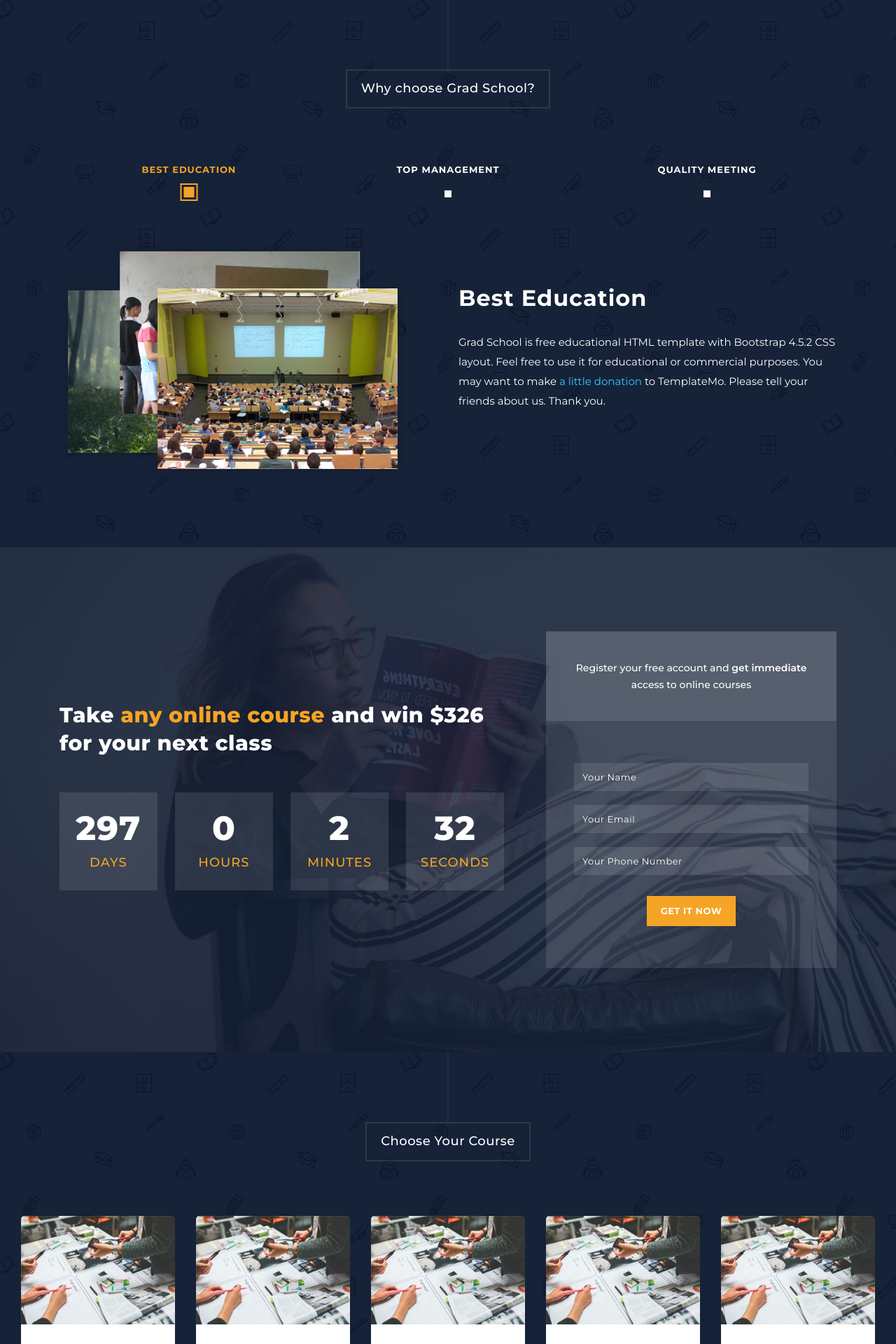
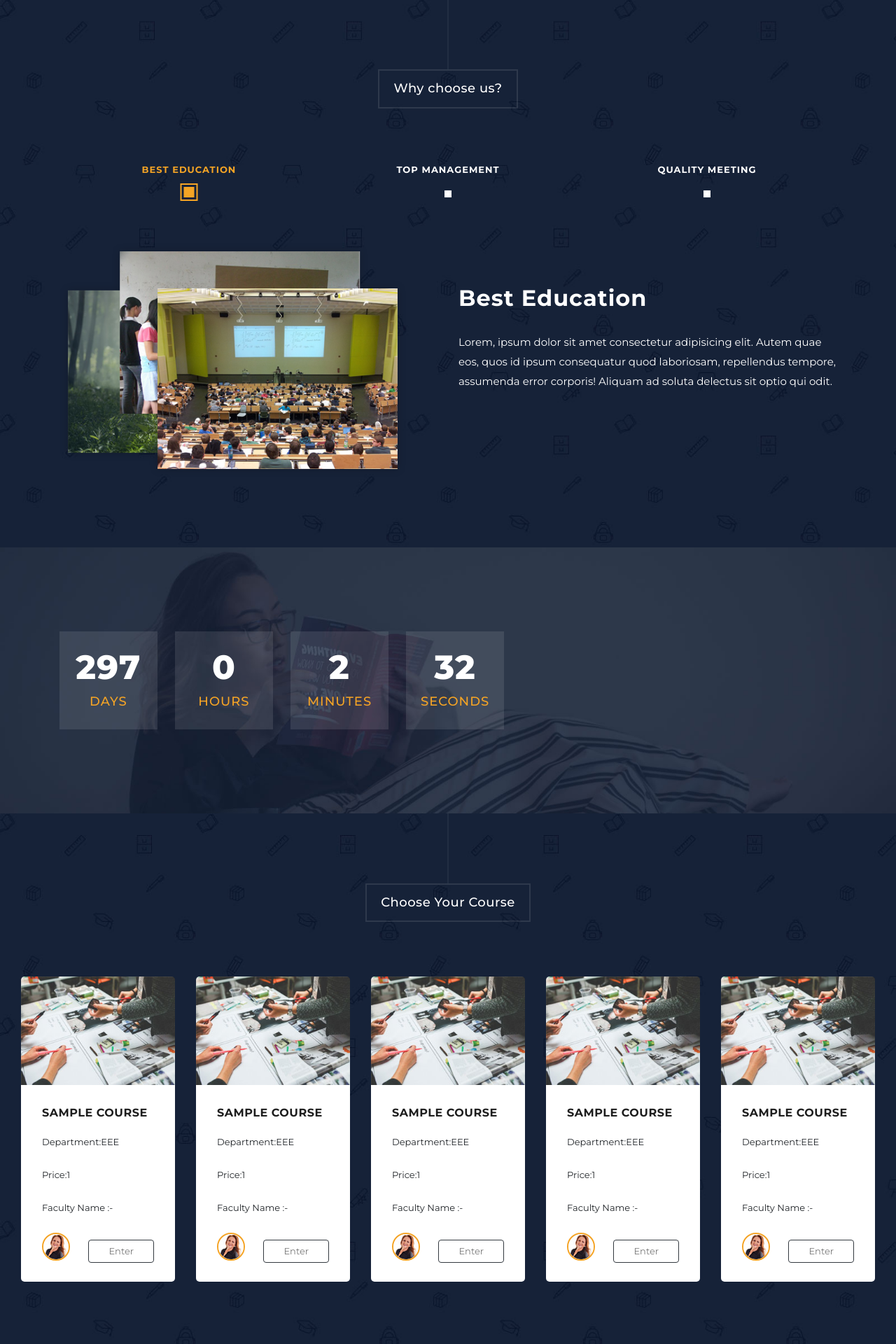
Before and after one commit to AnkanSen/TRINIT-Team-Raula-DEV, a Django app: page / in a window 1280 px wide. Shown: the part 801-2721 px from the top of the page at 70% size. Run offline with Django 4.2, Linux system fonts and the light colour scheme; data comes from the database, SQL or seed files in the repository; both versions use the stored data as it was after the commit; tables that the repository leaves empty hold one stand-in row (values such as "Sample post"); some libraries are stand-ins or nearby versions.

Commit message:
Nearly done

```diff
--- a/main/templates/main/index2.html
+++ b/main/templates/main/index2.html
@@ -28,6 +28,13 @@ TemplateMo 557 Grad School
 https://templatemo.com/tm-557-grad-school
 
 -->
+<style>
+  .prof{
+    margin: 5px;
+    height: 45px;
+    width: 45px;
+  }
+</style>
   </head>
 
 <body>
@@ -42,7 +49,12 @@ https://templatemo.com/tm-557-grad-school
     <nav id="menu" class="main-nav" role="navigation">
       <ul class="main-menu">
 
-        <li><a href="#section1">Home</a></li>
+        {% if student%}
+        <li>  <a href="/my" class="external" >Dashboard</a></li>
+          {% endif%}
+          {% if faculty%}
+          <li><a href="/facultyCourses" class="external">Dashboard</a></li>
+          {% endif%}
         <li class="has-submenu"><a href="#section2">About Us</a>
           <ul class="sub-menu">
             <li><a href="#section2">Who we are?</a></li>
@@ -60,7 +72,12 @@ https://templatemo.com/tm-557-grad-school
 
         <!-- <li><a href="#section5">Video</a></li> -->
         <li><a href="#section6">Contact</a></li>
-        <li><a href="https://templatemo.com" class="external">External</a></li>
+        {% if student%}
+      <li>  <a href="/profile/{{student.student_id}}" class="external" ><img class="prof" src="{{student.photo.url}}"></a></li>
+        {% endif%}
+        {% if faculty%}
+        <li><a href="/profile/{{faculty.faculty_id}}" class="external" ><img  class="prof" src="{{faculty.photo.url}}"></a></li>
+        {% endif%}
       </ul>
     </nav>
   </header>
@@ -73,8 +90,8 @@ https://templatemo.com/tm-557-grad-school
 
       <div class="video-overlay header-text">
           <div class="caption">
-              <h6>Graduate School of Management</h6>
-              <h2><em>Your</em> Classroom</h2>
+              <h6>LanguageTutor</h6>
+              <h2><em>Your personal </em>Tutor </h2>
               <div class="main-button">
                   <div class="scroll-to-section"><a href="#section2">Discover more</a></div>
               </div>
@@ -138,7 +155,7 @@ https://templatemo.com/tm-557-grad-school
       <div class="row">
         <div class="col-md-12">
           <div class="section-heading">
-            <h2>Why choose Grad School?</h2>
+            <h2>Why choose us?</h2>
           </div>
         </div>
         <div class="col-md-12">
@@ -156,7 +173,7 @@ https://templatemo.com/tm-557-grad-school
                   </div>
                   <div class="col-md-6">
                     <h4>Best Education</h4>
-                    <p>Grad School is free educational HTML template with Bootstrap 4.5.2 CSS layout. Feel free to use it for educational or commercial purposes. You may want to make <a href="https://paypal.me/templatemo" target="_parent" rel="sponsored">a little donation</a> to TemplateMo. Please tell your friends about us. Thank you.</p>
+                    <p>Lorem, ipsum dolor sit amet consectetur adipisicing elit. Autem quae eos, quos id ipsum consequatur quod laboriosam, repellendus tempore, assumenda error corporis! Aliquam ad soluta delectus sit optio qui odit.</p>
                   </div>
                 </div>
               </article>
@@ -167,7 +184,7 @@ https://templatemo.com/tm-557-grad-school
                   </div>
                   <div class="col-md-6">
                     <h4>Top Level</h4>
-                    <p>You can modify this HTML layout by editing contents and adding more pages as you needed. Since this template has options to add dropdown menus, you can put many HTML pages.</p>
+                    <p>Lorem ipsum dolor sit amet consectetur adipisicing elit. Temporibus eaque fugiat doloremque deleniti ad molestias, placeat magnam, quis inventore quam numquam aspernatur maiores voluptatibus dicta culpa ipsam est cumque natus.</p>
                     <p>Suspendisse tincidunt, magna ut finibus rutrum, libero dolor euismod odio, nec interdum quam felis non ante.</p>
                   </div>
                 </div>
@@ -179,7 +196,7 @@ https://templatemo.com/tm-557-grad-school
                   </div>
                   <div class="col-md-6">
                     <h4>Quality Meeting</h4>
-                    <p>You are NOT allowed to redistribute this template ZIP file on any template collection website. However, you can use this template to convert into a specific theme for any kind of CMS platform such as WordPress. For more information, you shall <a rel="nofollow" href="https://templatemo.com/contact" target="_parent">contact TemplateMo</a> now.</p>
+                    <p>Lorem ipsum dolor, sit amet consectetur adipisicing elit. Quis obcaecati odio dolorum blanditiis illo repellat minima fugit quod dolores veritatis nulla maiores doloremque officiis fugiat laboriosam vero asperiores, incidunt eius.</p>
                   </div>
                 </div>
               </article>
@@ -196,8 +213,7 @@ https://templatemo.com/tm-557-grad-school
         <div class="col-md-7 col-xs-12">
           <div class="continer centerIt">
             <div>
-              <h4>Take <em>any online course</em> and win $326 for your next class</h4>
-              <div class="counter">
+               <div class="counter">
 
                 <div class="days">
                   <div class="value">00</div>
@@ -223,37 +239,7 @@ https://templatemo.com/tm-557-grad-school
             </div>
           </div>
         </div>
-        <div class="col-md-5">
-          <div class="right-content">
-            <div class="top-content">
-              <h6>Register your free account and <em>get immediate</em> access to online courses</h6>
-            </div>
-            <form id="contact" action="" method="get">
-              <div class="row">
-                <div class="col-md-12">
-                  <fieldset>
-                    <input name="name" type="text" class="form-control" id="name" placeholder="Your Name" required="">
-                  </fieldset>
-                </div>
-                <div class="col-md-12">
-                  <fieldset>
-                    <input name="email" type="text" class="form-control" id="email" placeholder="Your Email" required="">
-                  </fieldset>
-                </div>
-                <div class="col-md-12">
-                  <fieldset>
-                    <input name="phone-number" type="text" class="form-control" id="phone-number" placeholder="Your Phone Number" required="">
-                  </fieldset>
-                </div>
-                <div class="col-md-12">
-                  <fieldset>
-                    <button type="submit" id="form-submit" class="button">Get it now</button>
-                  </fieldset>
-                </div>
-              </div>
-            </form>
-          </div>
-        </div>
+
       </div>
     </div>
   </section>
@@ -298,7 +284,7 @@ https://templatemo.com/tm-557-grad-school
   </section>
 
 
-  <section class="section video" data-section="section5">
+  <!-- <section class="section video" data-section="section5">
     <div class="container">
       <div class="row">
         <div class="col-md-6 align-self-center">
@@ -322,7 +308,7 @@ https://templatemo.com/tm-557-grad-school
         </div>
       </div>
     </div>
-  </section>
+  </section> -->
 
   <section class="section contact" data-section="section6">
     <div class="container">
@@ -365,14 +351,14 @@ https://templatemo.com/tm-557-grad-school
         </div>
         <div class="col-md-6">
           <div id="map">
-            <iframe src="https://maps.google.com/maps?q=Av.+L%C3%BAcio+Costa,+Rio+de+Janeiro+-+RJ,+Brazil&t=&z=13&ie=UTF8&iwloc=&output=embed" width="100%" height="422px" frameborder="0" style="border:0" allowfullscreen></iframe>
+            <iframe src="https://www.google.com/maps/embed?origin=mfe&pb=!1m3!2m1!1sNIT+Warangal!6i13" width="100%" height="422px" frameborder="0" style="border:0" allowfullscreen></iframe>
           </div>
         </div>
       </div>
     </div>
   </section>
 
-  <footer>
+  <!-- <footer>
     <div class="container">
       <div class="row">
         <div class="col-md-12">
@@ -385,7 +371,7 @@ https://templatemo.com/tm-557-grad-school
         </div>
       </div>
     </div>
-  </footer>
+  </footer> -->
 
   <!-- Scripts -->
   <!-- Bootstrap core JavaScript -->
```
Also changed, not shown: db.sqlite3.
